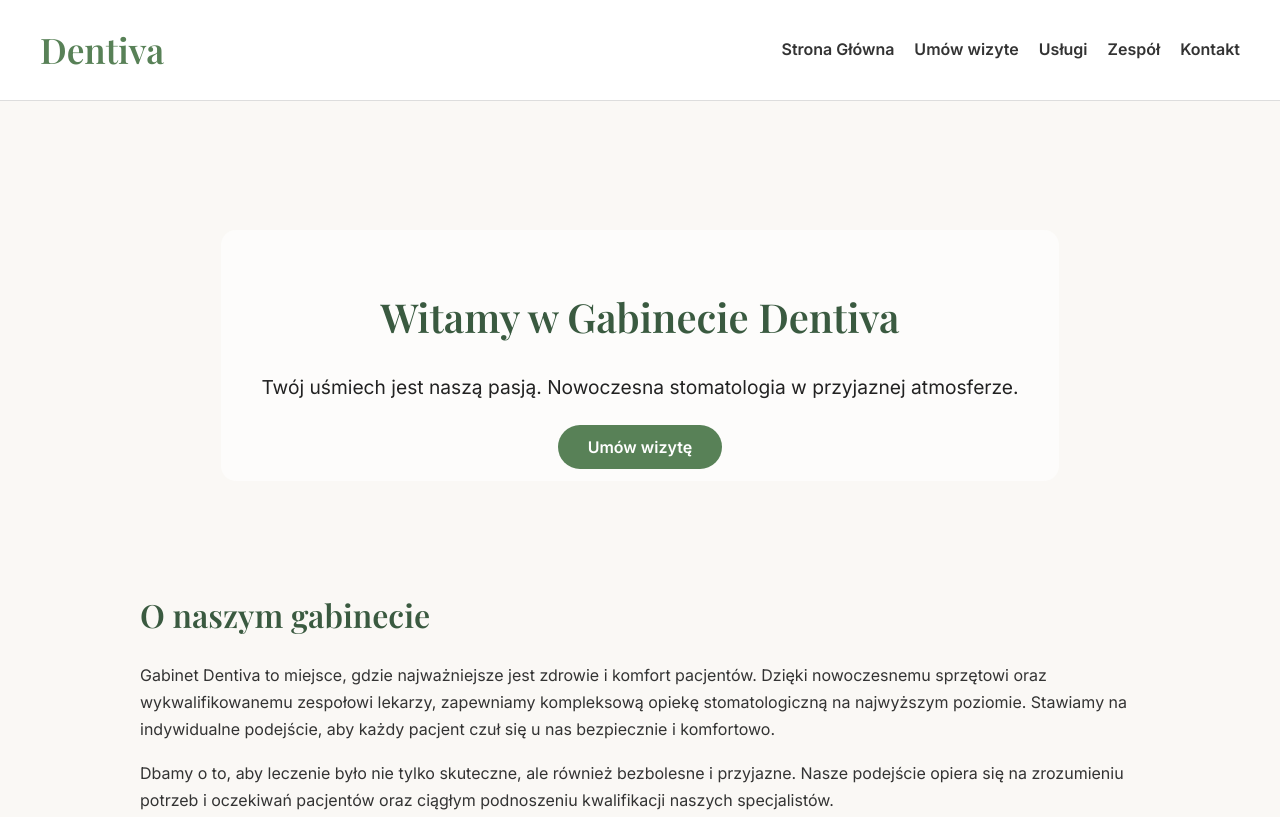
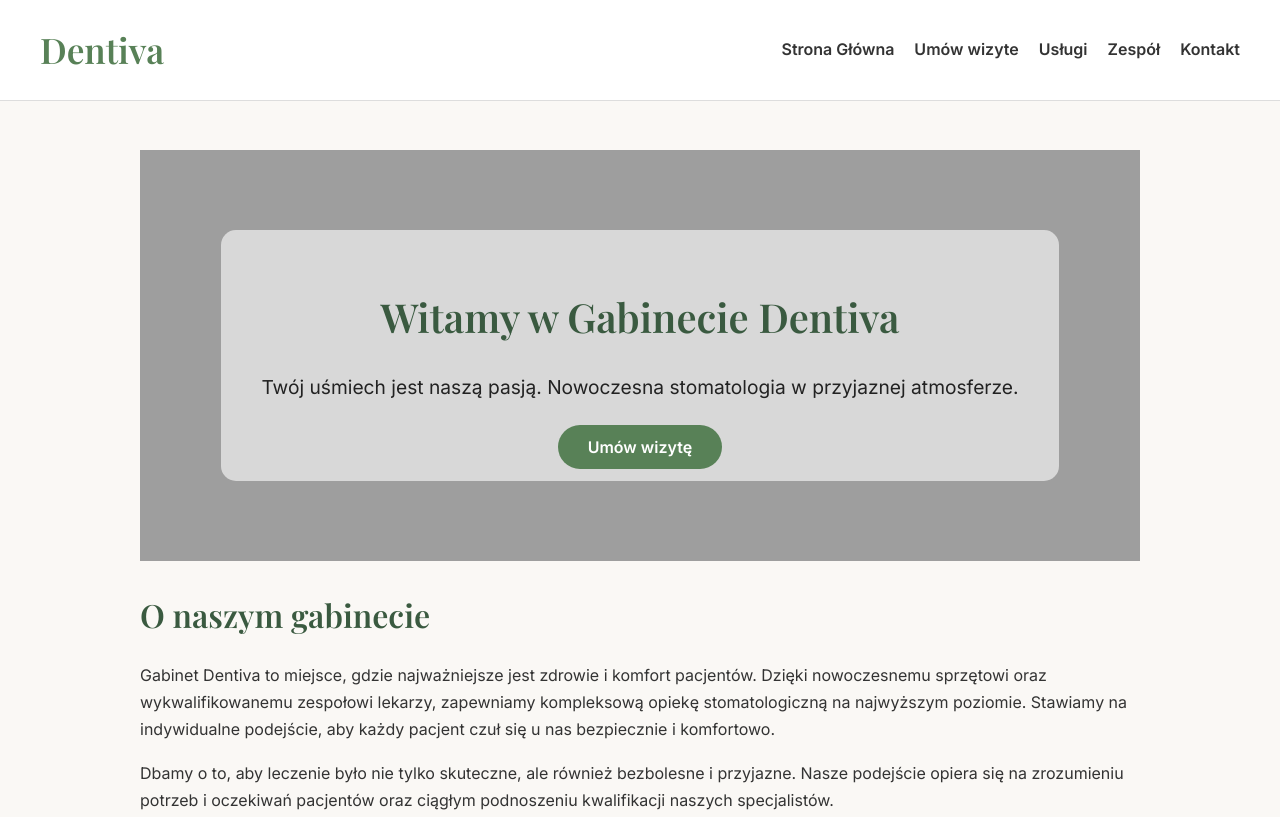
Before and after one commit to kasz0jad/html-projekt-studia, a plain HTML site: page index.html in a window 1280 px wide. Shown: the top 817 px of the page. Drawn offline with nearby package versions, Linux system fonts and the light colour scheme; the site is published under a folder, as on GitHub Pages, so addresses that start at the root find nothing.

Commit message:
Add files via upload

```diff
--- a/style_kontakt.css
+++ b/style_kontakt.css
@@ -61,7 +61,7 @@ nav ul li a:hover {
 }
 
 .hero {
-    background-image: url('/zdjecia/gabinet.png');
+    background-image: url('zdjecia/gabinet.png');
     background-size: cover;
     background-position: center;
     padding: 80px 20px;
--- a/style_strona_glowna.css
+++ b/style_strona_glowna.css
@@ -62,7 +62,7 @@ nav ul li a:hover {
 
 
 .hero {
-    background-image: url('/zdjecia/gabinet.png'); /* tutaj podaj swoją nazwę pliku */
+    background-image: url('zdjecia/gabinet.png'); /* tutaj podaj swoją nazwę pliku */
     background-size: cover;
     background-position: center;
     padding: 80px 20px; /* więcej paddingu, by tekst miał miejsce */
--- a/style_umow_wizyte.css
+++ b/style_umow_wizyte.css
@@ -60,7 +60,7 @@ nav ul li a:hover {
 }
 
 .hero {
-    background-image: url('/zdjecia/gabinet.png'); /* lub inny obrazek tła */
+    background-image: url('zdjecia/gabinet.png'); /* lub inny obrazek tła */
     background-size: cover;
     background-position: center;
     padding: 80px 20px;
--- a/style_uslugi.css
+++ b/style_uslugi.css
@@ -61,7 +61,7 @@ nav ul li a:hover {
 }
 
 .hero {
-    background-image: url('/zdjecia/gabinet.png');
+    background-image: url('zdjecia/gabinet.png');
     background-size: cover;
     background-position: center;
     padding: 80px 20px;
--- a/style_zespol.css
+++ b/style_zespol.css
@@ -59,7 +59,7 @@ nav ul li a:hover {
 }
 
 .hero {
-    background-image: url('/zdjecia/gabinet.png');
+    background-image: url('zdjecia/gabinet.png');
     background-size: cover;
     background-position: center;
     padding: 80px 20px;
```
